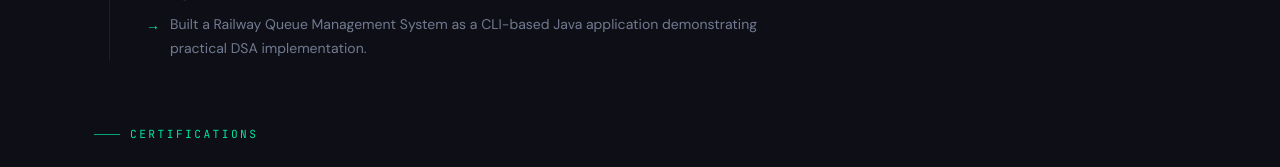
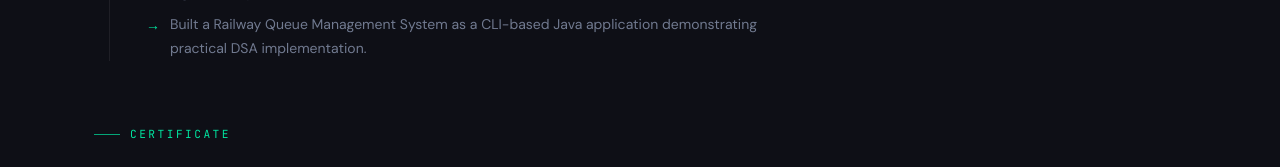
Before and after one commit to antish4149/PORTFOLIO, a React (Vite) app: page / in a window 1280 px wide. Shown: the part 4460-4627 px from the top of the page. Built offline with nearby package versions, Linux system fonts and the light colour scheme.

Commit message:
certification -> certificate

```diff
--- a/src/components/Experience.jsx
+++ b/src/components/Experience.jsx
@@ -86,7 +86,7 @@ export default function Experience() {
 
         {/* Certificates */}
         <div style={{ marginTop: 64 }}>
-          <p className="section-label">Certifications</p>
+          <p className="section-label">Certificate</p>
 
           <StaggerGrid style={{
             display: 'grid',
```
